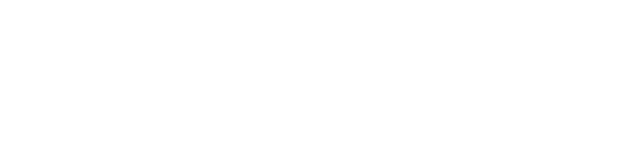
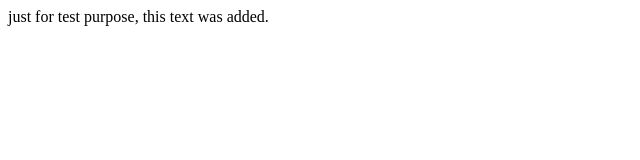
Before and after one commit to Rishabh-Shukla-2209/First-local-upload, a plain HTML site: page index.html in a window 1280 px wide. Shown: the whole page, without its empty margins (0-640 px from the left). Drawn offline with Linux system fonts and the light colour scheme.

Commit message:
HTML file was modified for the first time

```diff
--- a/index.html
+++ b/index.html
@@ -6,6 +6,6 @@
     <title>Document</title>
 </head>
 <body>
-
+    just for test purpose, this text was added.
 </body>
 </html>
```
